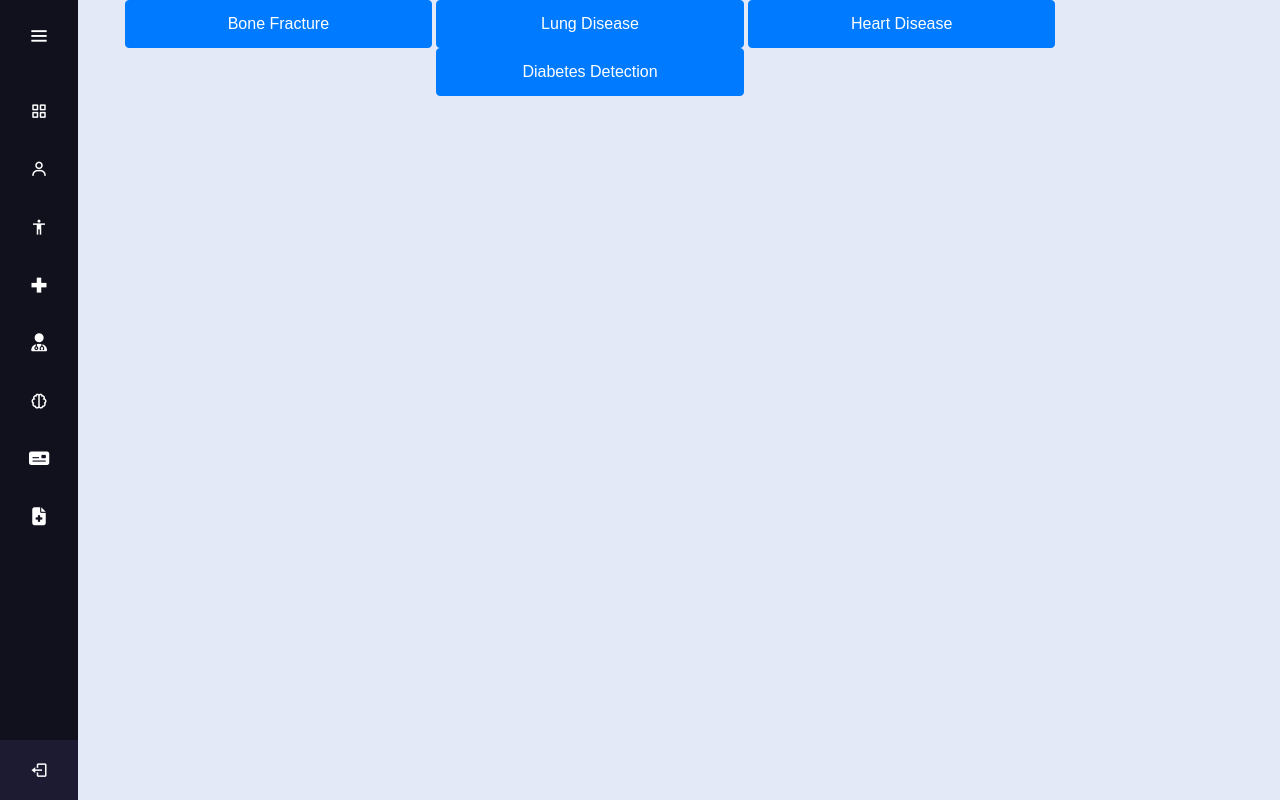
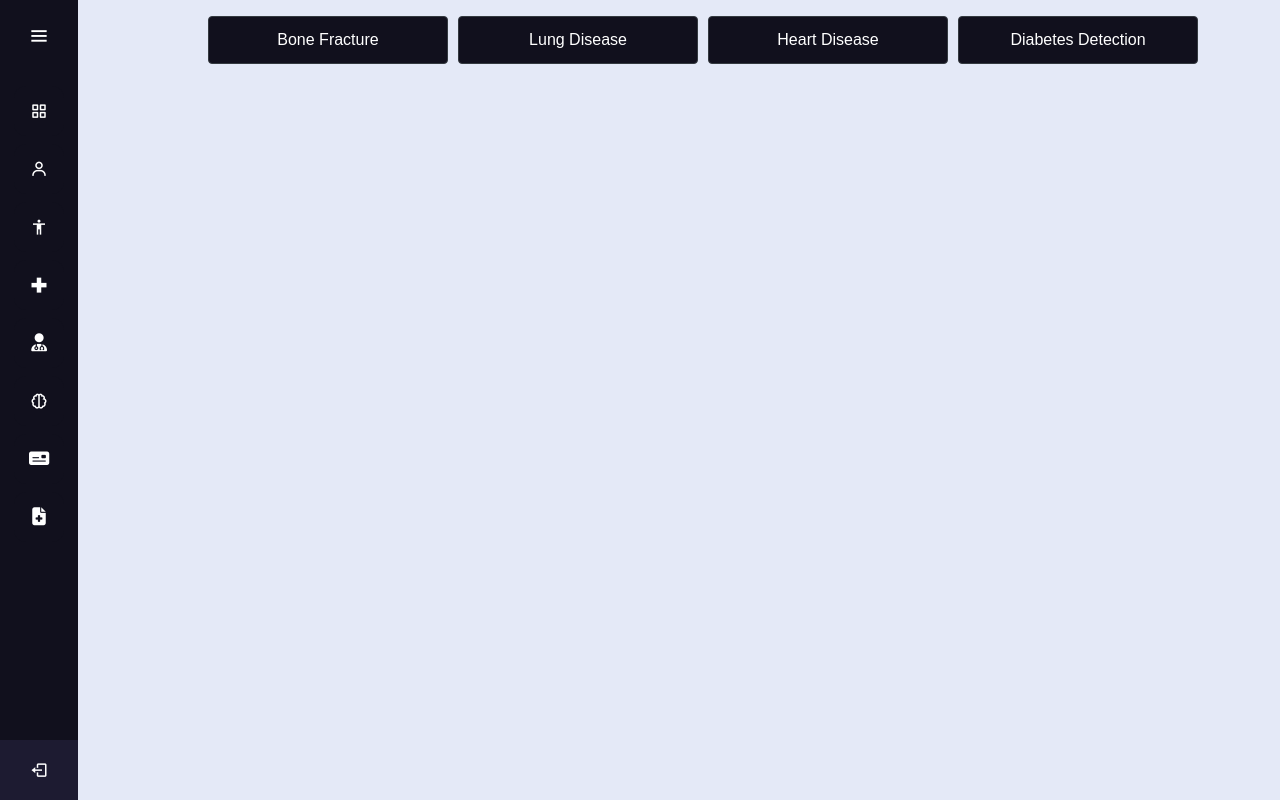
Before and after one commit to NikhilKD/Meditrack, a Flask app: page /prediction in a window 1280 px wide. Run offline with Flask 3, Linux system fonts and the light colour scheme; some libraries are stand-ins or nearby versions.

Commit message:
modified prediction buttons

```diff
--- a/static/css/style.css
+++ b/static/css/style.css
@@ -303,7 +303,7 @@ body {
   flex-direction: column;
   position: relative;
   padding: 3%;
-  left: 10%;
+  left: 20%;
 }
 .question{
   width: 70%;
@@ -379,9 +379,9 @@ body {
           background-color: #3e8e41;
       }
 
-.container1{
+/* .container1{
   display: flex;
   flex-direction: column;
   position: center;
   left: 10%;
-}
+} */
--- a/templates/prediction/index.html
+++ b/templates/prediction/index.html
@@ -1,13 +1,16 @@
 {% extends 'base.html' %} {% block body %}
 
-<p style="width: 80vw; text-align: center;">
-  <button class="btn btn-primary" style="height: 3rem;" data-toggle="collapse" data-target="#bone_fracture">Bone Fracture</button>
-  <button class="btn btn-primary" style="height: 3rem;" data-toggle="collapse" data-target="#lung_disease">Lung Disease</button>
-  <button class="btn btn-primary" style="height: 3rem;" data-toggle="collapse" data-target="#heart_disease" >Heart Disease</button>
-  <button class="btn btn-primary" style="height: 3rem;" data-toggle="collapse" data-target="#diabetes_prediction"> Diabetes Detection</button>
-</p>
 
-<div class="container1" style="overflow-y: scroll; height: 600px; " id="myGroup">
+
+<div class="container1" style="overflow-y: scroll; height: 700px; overflow-x: hidden;" id="myGroup">
+  <p style="width: 50vw; text-align: center;">
+    <div class="col-auto d-flex flex-row" style="padding-left:130px;">
+      <button class="btn btn-dark" style="background-color: #11101D; height: 3rem; width: 15rem; margin-right:10px;" data-toggle="collapse" data-target="#bone_fracture">Bone Fracture</button>
+      <button class="btn btn-dark" style="background-color: #11101D; height: 3rem; width: 15rem; margin-right:10px;" data-toggle="collapse" data-target="#lung_disease">Lung Disease</button>
+      <button class="btn btn-dark" style="background-color: #11101D; height: 3rem; width: 15rem; margin-right:10px;" data-toggle="collapse" data-target="#heart_disease" >Heart Disease</button>
+      <button class="btn btn-dark" style="background-color: #11101D; height: 3rem; width: 15rem; margin-right:10px;" data-toggle="collapse" data-target="#diabetes_prediction"> Diabetes Detection</button>
+    </div>
+  </p>
 <div class="col">
   <div class="row">
     <div class="collapse" id="bone_fracture"  data-parent="#myGroup">
```
